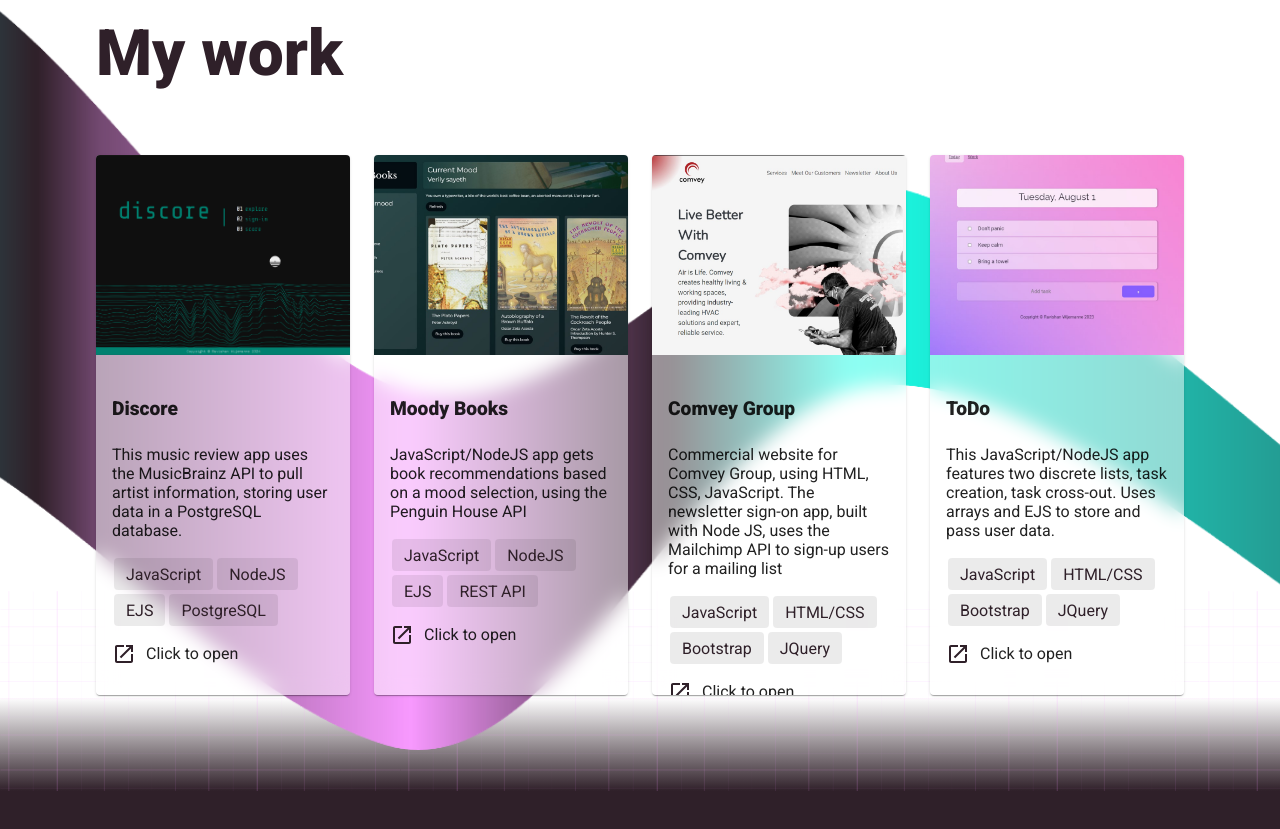
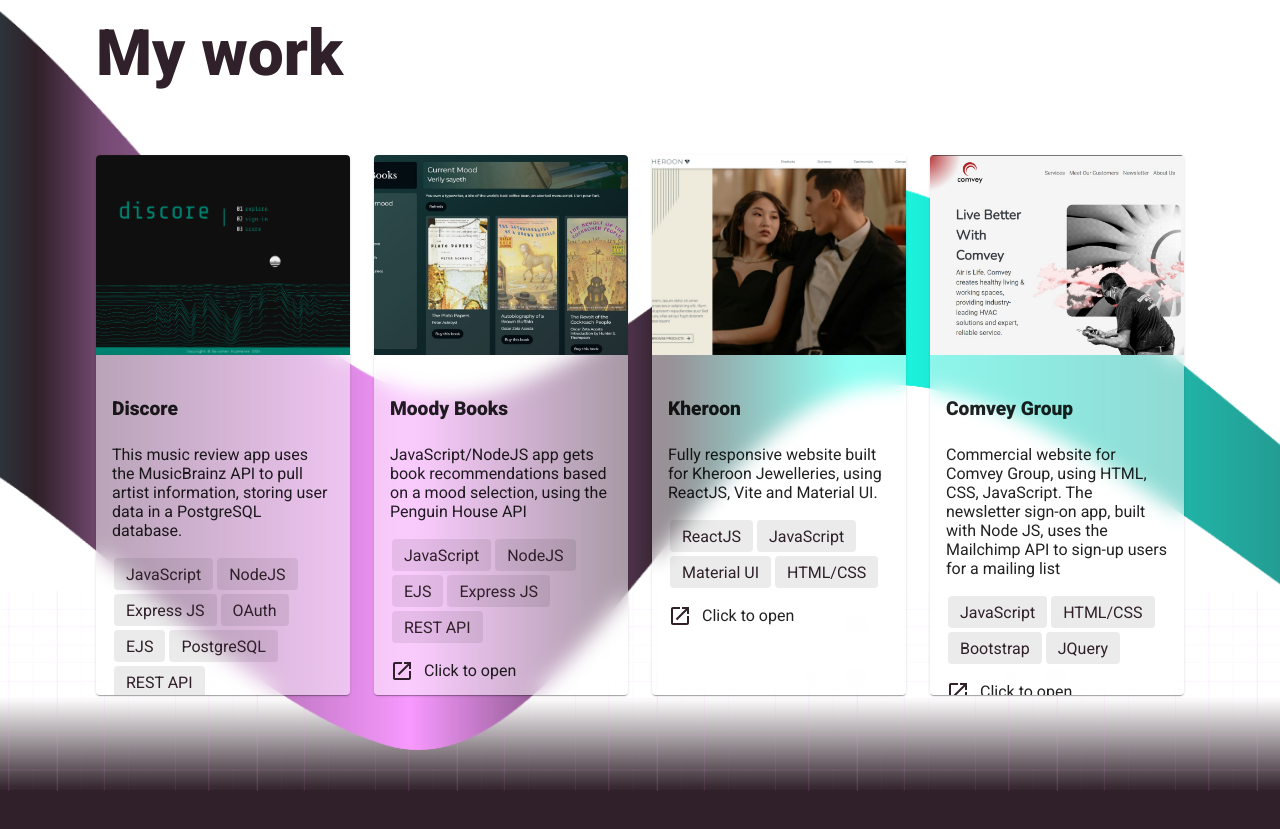
Before and after one commit to ravishanw/ravishanw-portfolio, a React (Vite) app: page / in a window 1280 px wide. Shown: the part 1940-2769 px from the top of the page. Built offline with nearby package versions, Linux system fonts and the light colour scheme.

Commit message:
adding Kheroon to projects

```diff
--- a/src/components/MyWork.jsx
+++ b/src/components/MyWork.jsx
@@ -2,7 +2,7 @@
 import DiscoreImg from "../assets/discoreHome.png";
 import MoodyBooksImg from "../assets/moodyBooksDesktop.jpg";
 import ComveyImg from "../assets/ComveyHome.jpg";
-import ToDoImg from "../assets/toDo-ravishan-wijemanne.jpg";
+import KheroonImg from "../assets/kheroonDesktop.jpg";
 import Grid from "@mui/material/Grid";
 import ProjectCard from "./ProjectCard";
 import HorizontalFluid from "../assets/horizontal-fluid.png";
@@ -14,7 +14,15 @@
     projectTitle: "Discore",
     projectDesc:
       "This music review app uses the MusicBrainz API to pull artist information, storing user data in a PostgreSQL database.",
-    projectTech: ["JavaScript", "NodeJS", "EJS", "PostgreSQL"],
+    projectTech: [
+      "JavaScript",
+      "NodeJS",
+      "Express JS",
+      "OAuth",
+      "EJS",
+      "PostgreSQL",
+      "REST API",
+    ],
     projectLink: "https://di-score.com",
   },
   {
@@ -23,8 +31,17 @@
     projectTitle: "Moody Books",
     projectDesc:
       "JavaScript/NodeJS app gets book recommendations based on a mood selection, using the Penguin House API",
-    projectTech: ["JavaScript", "NodeJS", "EJS", "REST API"],
+    projectTech: ["JavaScript", "NodeJS", "EJS", "Express JS", "REST API"],
     projectLink: "https://moody-books-production.up.railway.app",
+  },
+  {
+    projectImg: KheroonImg,
+    projectImgAlt: "Desktop UI image of Kheroon website",
+    projectTitle: "Kheroon",
+    projectDesc:
+      "Fully responsive website built for Kheroon Jewelleries, using ReactJS, Vite and Material UI.",
+    projectTech: ["ReactJS", "JavaScript", "Material UI", "HTML/CSS"],
+    projectLink: "https://ravishanw.github.io/kheroon/",
   },
   {
     projectImg: ComveyImg,
@@ -34,15 +51,6 @@
       "Commercial website for Comvey Group, using HTML, CSS, JavaScript. The newsletter sign-on app, built with Node JS, uses the Mailchimp API to sign-up users for a mailing list",
     projectTech: ["JavaScript", "HTML/CSS", "Bootstrap", "JQuery"],
     projectLink: "https://ravishanw.github.io/Comvey-site-dev/",
-  },
-  {
-    projectImg: ToDoImg,
-    projectImgAlt: "Desktop UI image of ToDo app",
-    projectTitle: "ToDo",
-    projectDesc:
-      "This JavaScript/NodeJS app features two discrete lists, task creation, task cross-out. Uses arrays and EJS to store and pass user data.",
-    projectTech: ["JavaScript", "HTML/CSS", "Bootstrap", "JQuery"],
-    projectLink: "https://to-do-list-app-production-06e6.up.railway.app/",
   },
 ];
 
```
Also changed, not shown: src/assets/kheroonDesktop.jpg (added), 3 other files (tests, documents, lock files or other folders).
